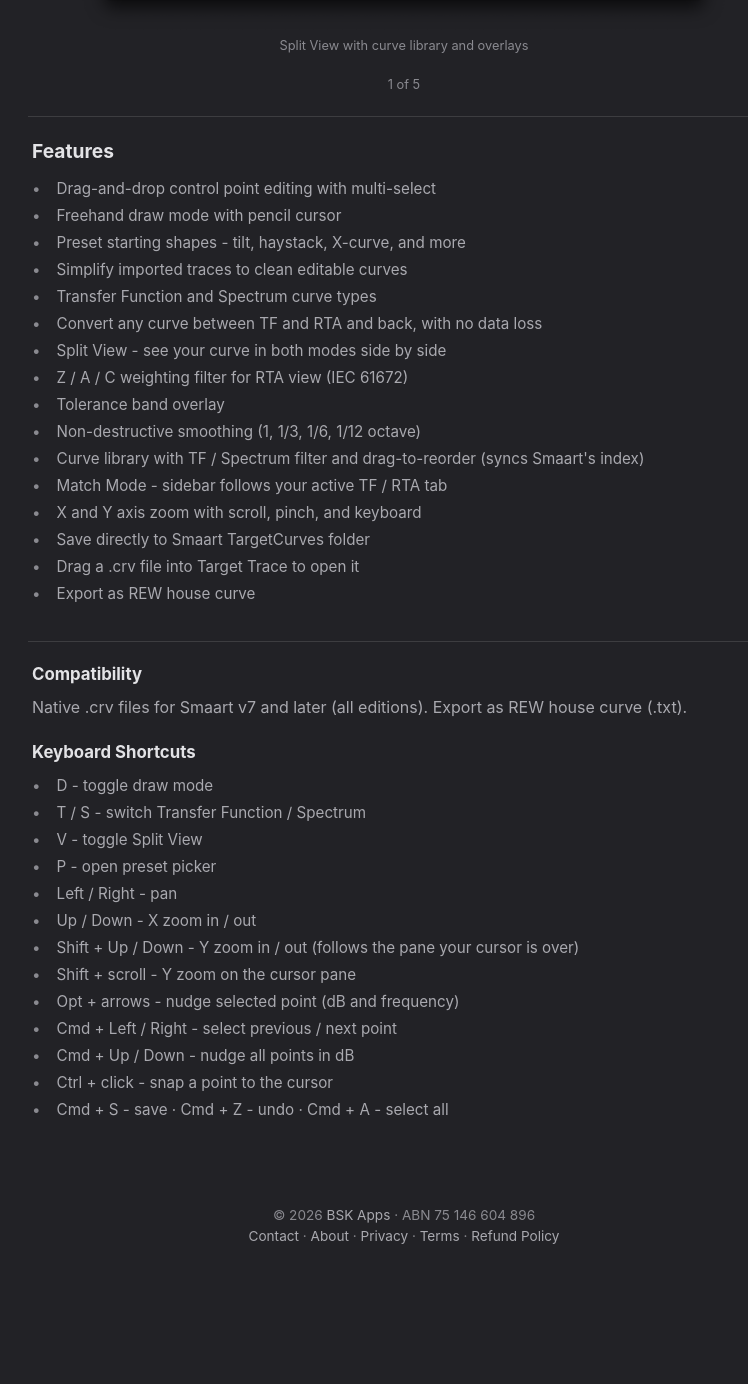
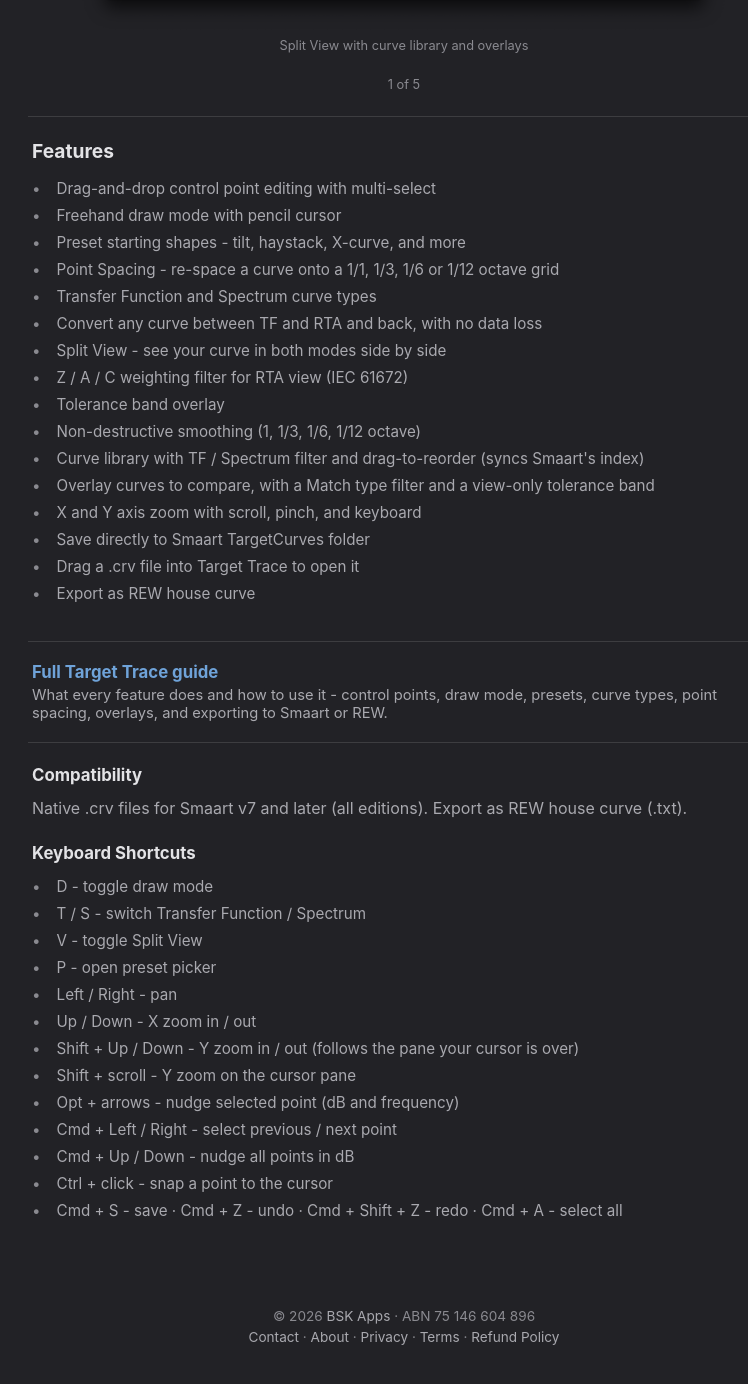
Before and after one commit to BSKapps/bskapps.github.io, a Jekyll site: the page built from targettrace/index.html, in a window 1280 px wide and 1400 px high, scrolled down 1339 px. Shown: the top 1384 px of the window, without its empty margins (236-984 px from the left). Built offline with Jekyll 4.4.1, drawn with Linux system fonts in a browser that asks for light colours; before the commit the page ends 2647 px from its top, so only the background shows below that; some of the changed text lies outside the part shown.

Commit message:
Publish Target Trace 1.1 guide; refresh product page features, version and sitemap

```diff
--- a/_data/content.json
+++ b/_data/content.json
@@ -45,13 +45,13 @@
       "tagline": "Build precise target curves for Smaart or REW - from scratch, your own measurements, or built-in presets.",
       "price": "$8.99 USD",
       "macos": "macOS 14.0+",
-      "version": "v1.0.1",
-      "released": "30 May 2026",
+      "version": "v1.1",
+      "released": "20 June 2026",
       "features": [
         "Drag-and-drop control point editing with multi-select",
         "Freehand draw mode with pencil cursor",
         "Preset starting shapes - tilt, haystack, X-curve, and more",
-        "Simplify imported traces to clean editable curves",
+        "Point Spacing - re-space a curve onto a 1/1, 1/3, 1/6 or 1/12 octave grid",
         "Transfer Function and Spectrum curve types",
         "Convert any curve between TF and RTA and back, with no data loss",
         "Split View - see your curve in both modes side by side",
@@ -59,7 +59,7 @@
         "Tolerance band overlay",
         "Non-destructive smoothing (1, 1/3, 1/6, 1/12 octave)",
         "Curve library with TF / Spectrum filter and drag-to-reorder (syncs Smaart's index)",
-        "Match Mode - sidebar follows your active TF / RTA tab",
+        "Overlay curves to compare, with a Match type filter and a view-only tolerance band",
         "X and Y axis zoom with scroll, pinch, and keyboard",
         "Save directly to Smaart TargetCurves folder",
         "Drag a .crv file into Target Trace to open it",
--- a/_data/guides/target-trace-guide.json
+++ b/_data/guides/target-trace-guide.json
@@ -30,7 +30,7 @@
         "**Add** - double-click an empty spot on the canvas.",
         "**Move** - drag a point. Frequency moves on a log scale, level in dB.",
         "**Select** - click a point; Cmd-click to add more; Shift-click to select a range; Cmd-A for all.",
-        "**Delete** - select and press Delete, or use the buttons in the Control Points panel. Clear All empties the curve.",
+        "**Delete** - select and press Delete, or use the buttons in the Control Points panel. **Clear Curve** in the toolbar empties the whole curve.",
         "**Type a value** - with one point selected, set its exact Freq and Level in the panel. With several selected, set them all to one Level."
       ] },
       { "type": "paragraph", "text": "Nudge selected points with Option-arrows (left/right by a semitone, up/down by 0.5 dB). Ctrl-click snaps a point to the cursor. A Hide toggle in the Control Points panel hides the dots without changing the curve." }
@@ -66,14 +66,14 @@
     { "id": "presets", "title": "Presets", "blocks": [
       { "type": "paragraph", "text": "**New from Preset** (P) offers Flat, Tilt, 9 dB Haystack, 15 dB Haystack and X-Curve (Cinema). Tilt has adjustable tilt amount and pivot frequency, and both Tilt and Flat can add an optional sub bump. Applying a preset replaces the current curve, names it \"My Curve\" and can be undone." }
     ] },
-    { "id": "simplify", "title": "Simplify", "blocks": [
-      { "type": "paragraph", "text": "When a curve has more than ten points, a **Simplify Points** section appears. Pick an octave band and a frequency range and it re-samples the curve onto that grid to tidy it up. **Restore** brings the original points back." }
+    { "id": "point-spacing", "title": "Point spacing", "blocks": [
+      { "type": "paragraph", "text": "The **Point Spacing** section in the properties panel evens out how points are spread across the curve. Pick an octave band (1, 1/3, 1/6 or 1/12) and a frequency range, then **Apply** to re-sample the curve onto that grid - a finer band adds points, a coarser one reduces them. **Restore** brings the original points back." }
     ] },
     { "id": "saving-and-exporting", "title": "Saving and exporting", "blocks": [
       { "type": "paragraph", "text": "Press Cmd-S to save. The dialog offers two formats: **Smaart (.crv)** keeps all the metadata (colour, type, tolerance, smoothing band) and the points; **REW House Curve (.txt)** writes just the frequency and dB columns for use in REW. Saving into your Smaart TargetCurves folder updates the library automatically. REW .txt files are an export only and cannot be loaded back in." }
     ] },
     { "id": "undo-and-shortcuts", "title": "Undo and shortcuts", "blocks": [
-      { "type": "paragraph", "text": "Cmd-Z undoes any edit, including loads and preset applies; text edits bundle into one undo per field. Handy keys: D draw, T/S modes, V split, P presets, Cmd-A select all, Delete to remove, Option-arrows to nudge a point, Cmd-up/down to shift the whole curve. The Help menu has a full Keyboard Shortcuts reference." }
+      { "type": "paragraph", "text": "Cmd-Z undoes any edit, including loads and preset applies, and Cmd-Shift-Z redoes the last undone edit; text edits bundle into one undo per field. Handy keys: D draw, T/S modes, V split, P presets, Cmd-A select all, Delete to remove, Option-arrows to nudge a point, Cmd-up/down to shift the whole curve. The Help menu has a full Keyboard Shortcuts reference." }
     ] },
     { "id": "licence-and-activation", "title": "Licence and activation", "blocks": [
       { "type": "paragraph", "text": "Target Trace is a one-time purchase with two activations. Enter your licence key on first launch. Manage or move the licence from the app menu. Check for Updates and Email Support - which copies a diagnostics report and opens an email to support - are in the same menu." }
--- a/articles/index.html
+++ b/articles/index.html
@@ -33,6 +33,12 @@
             <h2>How to control Spotify from Bitfocus Companion</h2>
             <span class="date">14 June 2026</span>
             <p>Drive Spotify from Companion and a Stream Deck with a free module: transport, volume fades, cue points, playlists and now-playing variables.</p>
+        </a>
+
+        <a class="post" href="/articles/target-trace-guide/">
+            <h2>Target Trace user guide</h2>
+            <span class="date">20 June 2026</span>
+            <p>How to build and edit target curves for Smaart and REW - control points, draw mode, presets, TF and RTA curve types, point spacing, overlays, and exporting.</p>
         </a>
 
         <h2 class="section-head">Networking</h2>
--- a/targettrace/index.html
+++ b/targettrace/index.html
@@ -82,6 +82,11 @@
             </ul>
         </div>
 
+        <a class="more-link" href="/articles/target-trace-guide/">
+            <strong>Full Target Trace guide</strong>
+            <span>What every feature does and how to use it - control points, draw mode, presets, curve types, point spacing, overlays, and exporting to Smaart or REW.</span>
+        </a>
+
         <div class="section">
             <h3>Compatibility</h3>
             <p class="lead">
@@ -102,7 +107,7 @@
                 <li>Cmd + Left / Right - select previous / next point</li>
                 <li>Cmd + Up / Down - nudge all points in dB</li>
                 <li>Ctrl + click - snap a point to the cursor</li>
-                <li>Cmd + S - save · Cmd + Z - undo · Cmd + A - select all</li>
+                <li>Cmd + S - save · Cmd + Z - undo · Cmd + Shift + Z - redo · Cmd + A - select all</li>
             </ul>
         </div>
 
```
Also changed, not shown: sitemap.xml (+6 -1 lines).
